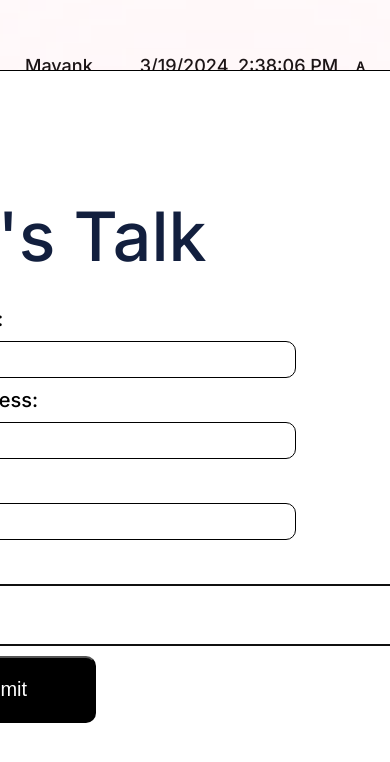
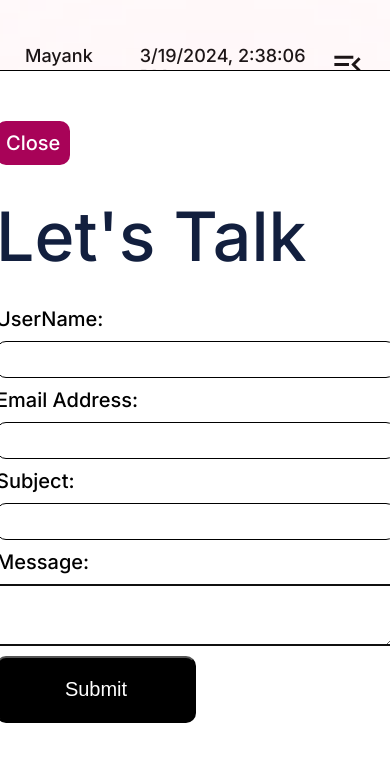
Before and after one commit to Jonny9453/Portfolio, a Next.js app: page /email/i in a window 390 px wide. Shown: the top 762 px of the page. Built offline with nearby package versions, Linux system fonts and the light colour scheme.

Commit message:
add responsivness to form

```diff
--- a/package.json
+++ b/package.json
@@ -9,7 +9,12 @@
     "lint": "next lint"
   },
   "dependencies": {
+    "@emotion/react": "^11.11.4",
+    "@emotion/styled": "^11.11.0",
+    "@fontsource/roboto": "^5.0.12",
     "@formspree/react": "^2.5.1",
+    "@mui/icons-material": "^5.15.14",
+    "@mui/material": "^5.15.14",
     "next": "^14.0.4",
     "react": "^18",
     "react-dom": "^18"
--- a/src/app/components/modal.js
+++ b/src/app/components/modal.js
@@ -1,4 +1,4 @@
-
+import './page.css'
 
 export default function Modal({children}) {
   return (
--- /dev/null
+++ b/src/app/components/page.css
@@ -0,0 +1,9 @@
+
+
+
+@media (max-width:500px){
+
+    .modal{
+      max-width:500px;
+    }
+  }
--- a/src/app/layout.js
+++ b/src/app/layout.js
@@ -5,6 +5,9 @@ import { usePathname } from 'next/navigation';
 import Link from 'next/link'
 import { useRouter } from 'next/navigation';
 import { useSelectedLayoutSegment } from 'next/navigation';
+import '@fontsource/roboto/300.css';
+
+import MenuOpenIcon from '@mui/icons-material/MenuOpen';
 
 import './globals.css'
 import { data } from 'autoprefixer';
@@ -89,7 +92,7 @@ export default function RootLayout(props) {
                 </nav>
 
                 <nav className='dropdown'>
-                      <h1 onClick={()=>document.getElementById('dropbox').style.height="100%"}>A</h1>
+                      <h1 onClick={()=>document.getElementById('dropbox').style.height="100%"}><MenuOpenIcon  sx={{ fontSize: 35 }}/></h1>
                       <div id='dropdiv'>
                         <div id='dropbox'>
                           <Link href="projects" className={`link ${pathname==='/projects' ? 'active' : null}`} onClick={()=>document.getElementById('dropbox').style.height='0'}>Work</Link>
--- a/src/app/projects/page.css
+++ b/src/app/projects/page.css
@@ -40,9 +40,4 @@
 
     }
 
-
-
-
-
-
 }
```
Also changed, not shown: src/app/@modal/(.)email/[id]/page.css (line endings or trailing spaces), src/app/email/[id]/page.css (line endings or trailing spaces), 1 other file (tests, documents, lock files or other folders).
